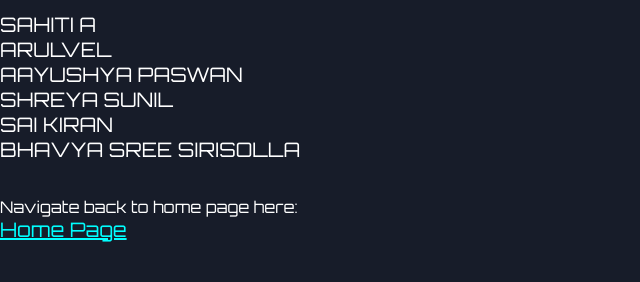
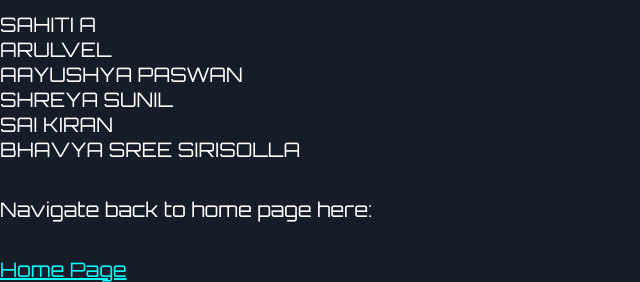
Before and after one commit to Robotics-IIITDM/robosite, a Flask app: page /team in a window 1280 px wide. Shown: the part 1046-1328 px from the top of the page, without its empty margins (0-640 px from the left). Before the commit the page ends 1288 px from the top, so only its background shows below. Run offline with Flask 3, Linux system fonts and the light colour scheme.

Commit message:
Update team.html

```diff
--- a/templates/team.html
+++ b/templates/team.html
@@ -75,7 +75,7 @@
         <li>KENNATH SHARON</li>
     </ul>
     <h3 class="headings2"><u>MECHANICAL LEAD</u></h3>
-    <p class="g">P ESWARA RAMAKRISHNA</p>
+    <ul class="g"><li>P ESWARA RAMAKRISHNA</li></ul>
     <h3 class="headings2"><u>MECHANICAL TEAM</u></h3>
     <ul class="g">
         <li>PRASAD</li>
@@ -84,7 +84,7 @@
         <li>RAGHAVENDRA</li>
     </ul>
     <h3 class="headings2"><u>ECE LEAD</u></h3>
-    <p class="g">DEEPIKA S P</p>
+    <ul class="g"><li>DEEPIKA S P</li></ul>
     <h3 class="headings2"><u>ECE TEAM</u></h3>
     <ul class="g">
         <li>HARI OM RAI</li>
@@ -101,7 +101,7 @@
         <li>SAI KIRAN</li>
         <li>BHAVYA SREE SIRISOLLA</li>
     </ul>
-
+    <p class="g">
      Navigate back to home page here:
     </p>
     <a href="/" class="s">Home Page</a>
```
